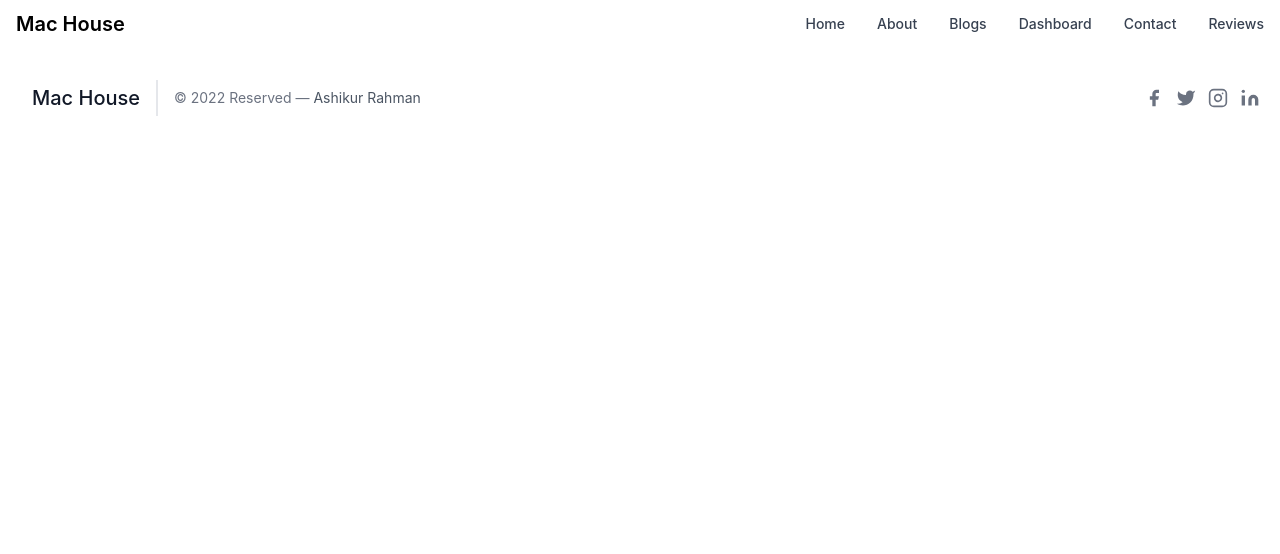
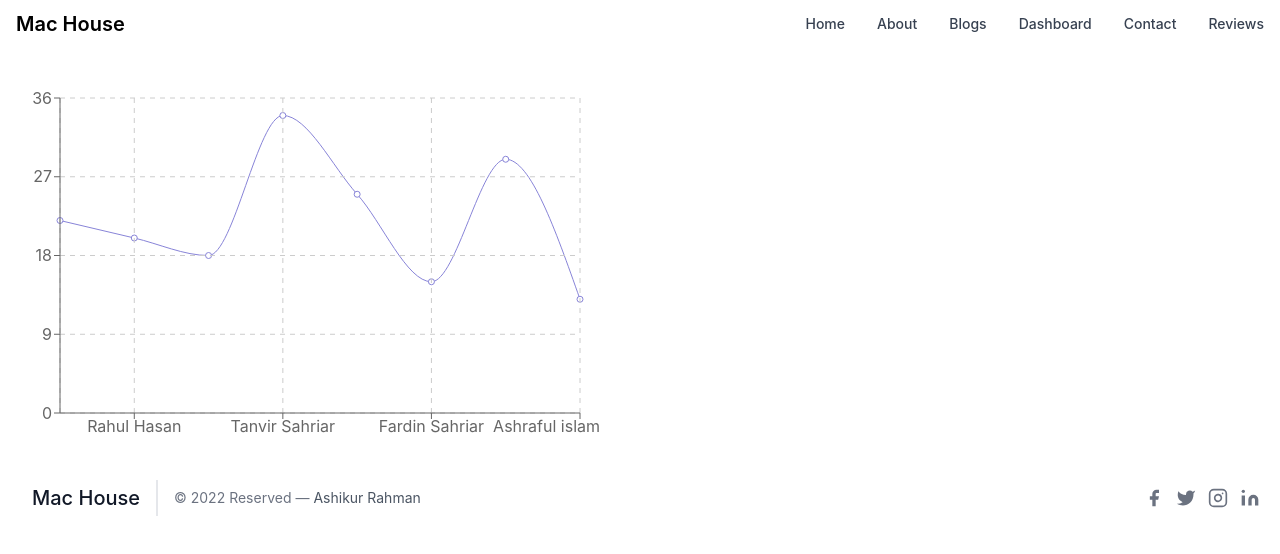
Before and after one commit to ashikurrahmans/mac-house-react, a React (Create React App) app: page /dashboard in a window 1280 px wide. Shown: the top 554 px of the page. Built offline with nearby package versions, Linux system fonts and the light colour scheme.

Commit message:
Chart Integration

```diff
--- a/src/Components/Dashboard/Dashboard.js
+++ b/src/Components/Dashboard/Dashboard.js
@@ -1,7 +1,40 @@
 import React from "react";
+import {
+  LineChart,
+  Line,
+  CartesianGrid,
+  XAxis,
+  YAxis,
+  Tooltip,
+} from "recharts";
 
+const data = [
+  { name: "Ashikur Rahman", age: 22, role: 45, earning: 9400 },
+  { name: "Rahul Hasan", age: 20, role: 14, earning: 400 },
+  { name: "Shafiqul Islam", age: 18, role: 13, earning: 2400 },
+  { name: "Tanvir Sahriar", age: 34, role: 28, earning: 1200 },
+  { name: "Sohel Tanvir", age: 25, role: 10, earning: 2444 },
+  { name: "Fardin Sahriar", age: 15, role: 11, earning: 1400 },
+  { name: "Nosta Logic", age: 29, role: 13, earning: 3400 },
+  { name: "Ashraful islam", age: 13, role: 18, earning: 1400 },
+];
 const Dashboard = () => {
-  return <div></div>;
+  return (
+    <div>
+      <LineChart
+        width={600}
+        height={400}
+        data={data}
+        margin={{ top: 50, right: 20, bottom: 5, left: 0 }}
+      >
+        <Line type="monotone" dataKey="age" stroke="#8884d8" />
+        <CartesianGrid stroke="#ccc" strokeDasharray="5 5" />
+        <XAxis dataKey="name" />
+        <YAxis />
+        <Tooltip />
+      </LineChart>
+    </div>
+  );
 };
 
 export default Dashboard;
```
